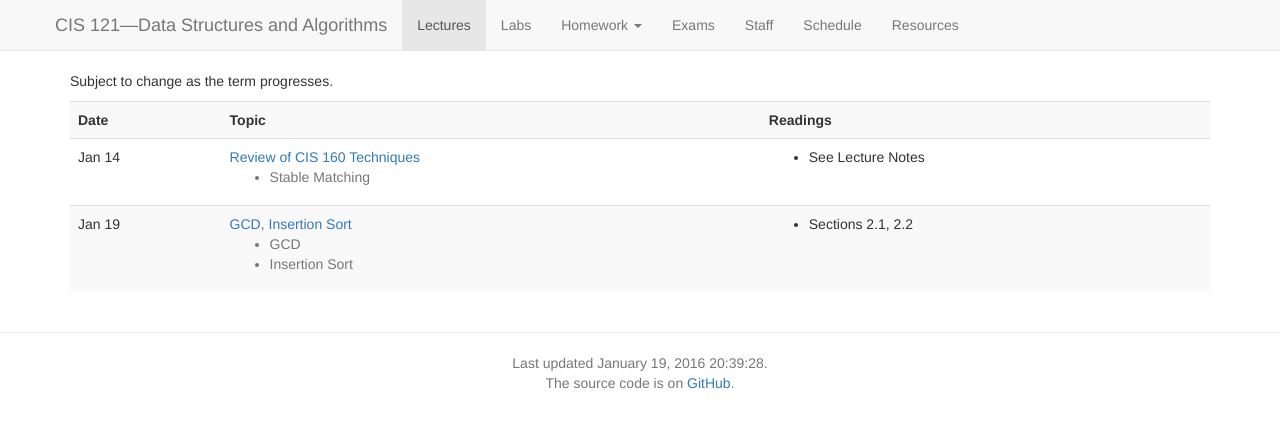
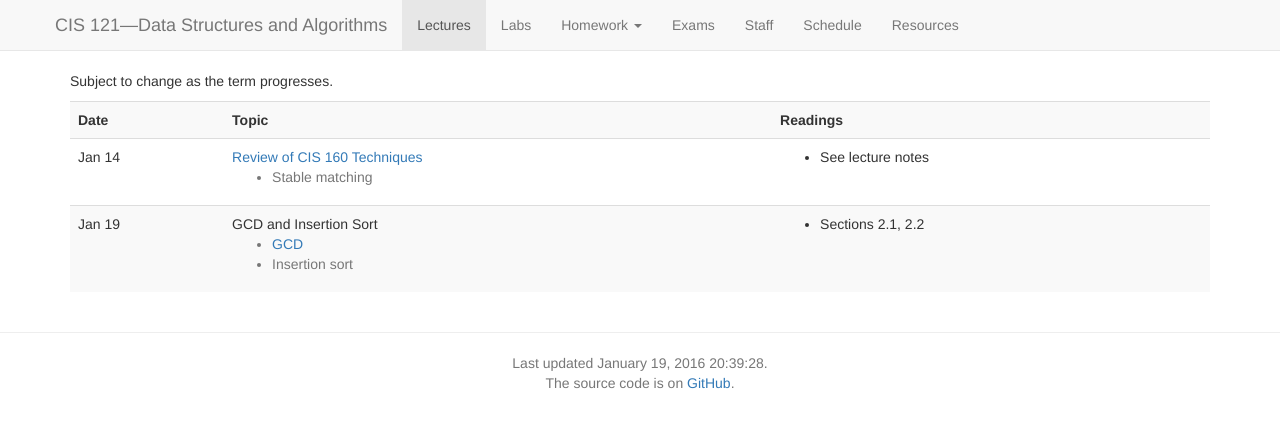
Before and after one commit to vikramkh/course-website-16fa, a Jekyll site: the page built from lectures.md, in a window 1280 px wide. Shown: the top 428 px of the page. Built offline with Jekyll 4.4.1, drawn with Linux system fonts in a browser that asks for light colours; nearby versions of some CDN libraries.

Commit message:
Change usage of lecture YAML

```diff
--- a/lectures.md
+++ b/lectures.md
@@ -34,7 +34,13 @@ Subject to change as the term progresses.
           {% if lecture.highlights %}
             <ul>
               {% for highlight in lecture.highlights %}
-                <li class="text-muted">{{ highlight }}</li>
+                <li class="text-muted">
+                  {% if highlight.topic %}
+                    <a href="{{ highlight.link }}">{{ highlight.topic }}</a>
+                  {% else %}
+                    {{ highlight }}
+                  {% endif %}
+                </li>
               {% endfor %}
             </ul>
           {% endif %}
@@ -44,16 +50,20 @@ Subject to change as the term progresses.
             <ul>
               {% for reading in lecture.reading %}
                 <li>
-                  {% if reading.url %}
-                    <a href="{{ reading.url }}">{{ reading.title }}</a>
+                  {% if reading.topic %}
+                    {% if reading.link %}
+                      <a href="{{ reading.link }}">{{ reading.topic }}</a>
+                    {% else %}
+                      {{ reading.topic }}
+                    {% endif %}
+                    {% if reading.author %}
+                      by {{ reading.author }}
+                    {% endif %}
+                    {% if reading.optional %}
+                      (optional)
+                    {% endif %}
                   {% else %}
-                    {{ reading.title }}
-                  {% endif %}
-                  {% if reading.author %}
-                    by {{ reading.author }}
-                  {% endif %}
-                  {% if reading.optional %}
-                    (optional)
+                    {{ reading }}
                   {% endif %}
                 </li>
               {% endfor %}
```
Also changed, not shown: _data/lectures.yaml (+7 -7 lines).
